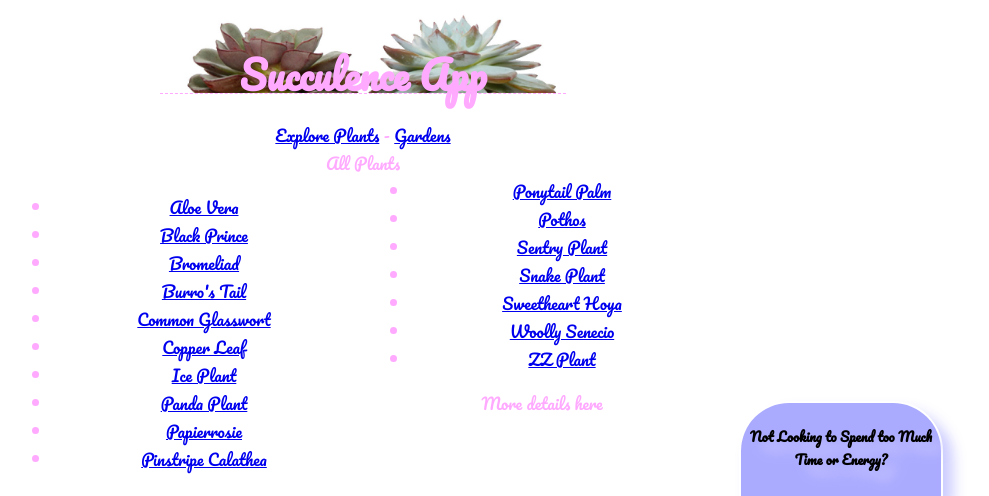
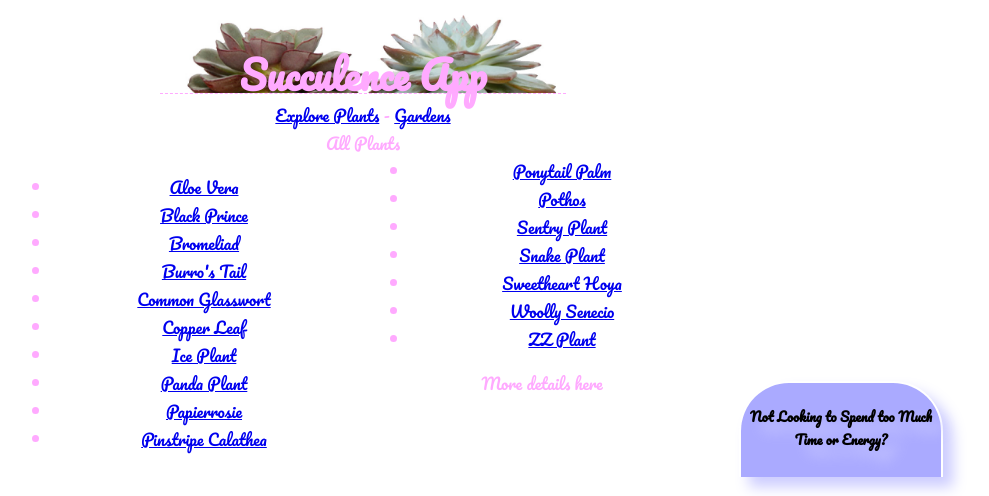
Before and after one commit to jordaninthewind/succulence-fis-project, a Rails app: page /plants in a window 1280 px wide; the page is wider, and only the part inside the window is pictured. Shown: the top 496 px of that part, without its empty margins (277-1266 px from the left). Run offline with Rails 7, Linux system fonts and the light colour scheme; a user stored in the database is signed in; data comes from the database, SQL or seed files in the repository; style sheets or scripts are compiled from the project's sources; some libraries are stand-ins or nearby versions.

Commit message:
small css changes

```diff
--- a/app/assets/stylesheets/application.css
+++ b/app/assets/stylesheets/application.css
@@ -58,7 +58,7 @@ body {
 .navbar {
 	/*width: 100%;*/
 	position: relative;
-	padding-top: 20px;
+	/*padding-top: 20px;*/
 }
 
 
```
